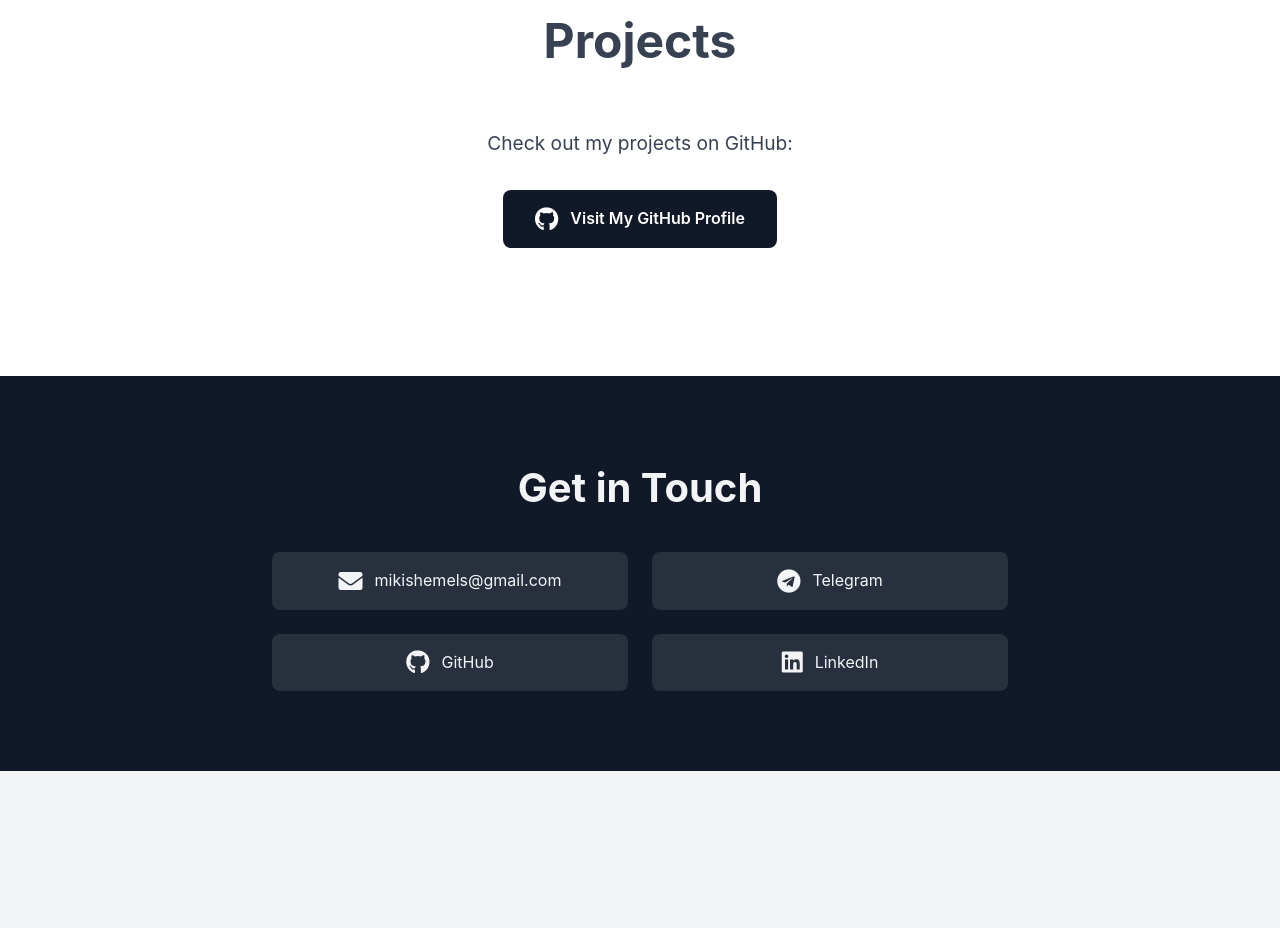
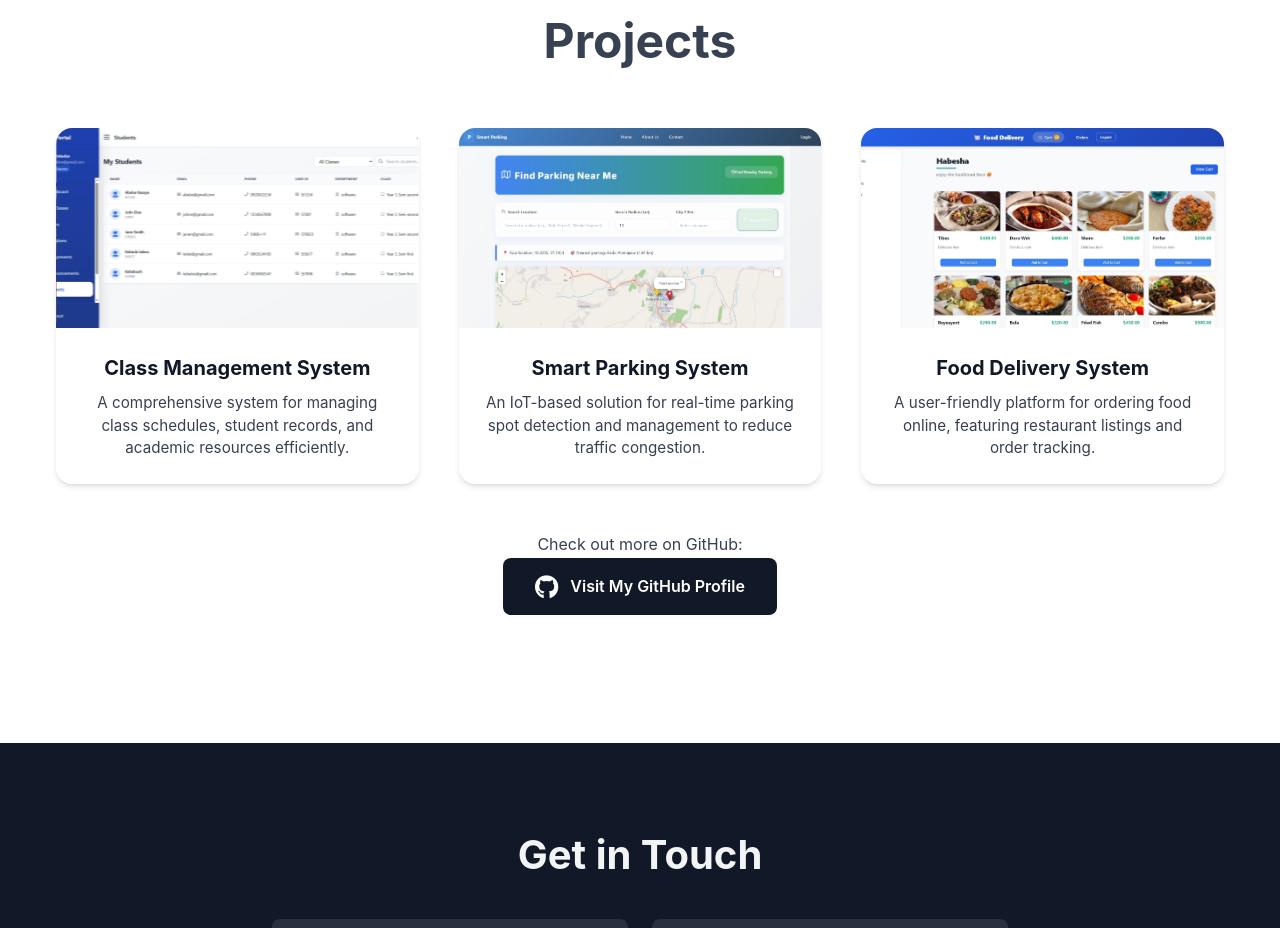
Before and after one commit to mikiyas47/portfoilio, a plain HTML site: page port folio/index.html in a window 1280 px wide. Shown: the part 2438-3366 px from the top of the page. Before the commit the page ends 3209 px from the top, so only its background shows below. Drawn offline with Linux system fonts and the light colour scheme.

Commit message:
reviewing

```diff
--- a/port folio/index.html
+++ b/port folio/index.html
@@ -1,5 +1,6 @@
 <!DOCTYPE html>
 <html lang="en">
+
 <head>
   <meta charset="UTF-8">
   <meta name="viewport" content="width=device-width, initial-scale=1.0">
@@ -8,6 +9,7 @@
   <link rel="stylesheet" href="styles.css">
   <link rel="stylesheet" href="https://cdnjs.cloudflare.com/ajax/libs/font-awesome/5.15.3/css/all.min.css">
 </head>
+
 <body>
 
   <header>
@@ -28,7 +30,8 @@
       <div class="hero-content">
         <h1>Hello, I'm <span class="highlight">Mikiyas</span></h1>
         <p class="hero-subtitle">Software Engineer Student</p>
-        <p class="hero-description">Passionate about creating innovative web solutions and turning ideas into reality through code.</p>
+        <p class="hero-description">Passionate about creating innovative web solutions and turning ideas into reality
+          through code.</p>
       </div>
       <div class="hero-image">
         <img src="profile.JPG" alt="Mikiyas Shemels">
@@ -42,23 +45,28 @@
     <div class="about-container">
       <div class="about-content">
         <h2>About Me</h2>
-        <p class="about-intro">I am a passionate Software Engineering student at Debremarkos University, dedicated to creating innovative solutions through code.</p>
+        <p class="about-intro">I am a passionate Software Engineering student at Debremarkos University, dedicated to
+          creating innovative solutions through code.</p>
         <div class="about-details">
           <div class="about-item">
             <h3><i class="fas fa-graduation-cap"></i> Education</h3>
-            <p>Currently pursuing a degree in Software Engineering at Debremarkos University, with a focus on web development and software architecture.</p>
+            <p>Currently pursuing a degree in Software Engineering at Debremarkos University, with a focus on web
+              development and software architecture.</p>
           </div>
           <div class="about-item">
             <h3><i class="fas fa-laptop-code"></i> Experience</h3>
-            <p>Actively involved in various web development projects, with hands-on experience in both front-end and back-end technologies. Proficient in modern development frameworks and practices.</p>
+            <p>Actively involved in various web development projects, with hands-on experience in both front-end and
+              back-end technologies. Proficient in modern development frameworks and practices.</p>
           </div>
           <div class="about-item">
             <h3><i class="fas fa-rocket"></i> Goals</h3>
-            <p>Aspiring to become a web developer, with a particular interest in building scalable web applications and contributing to open-source projects.</p>
+            <p>Aspiring to become a web developer, with a particular interest in building scalable web applications and
+              contributing to open-source projects.</p>
           </div>
           <div class="about-item">
             <h3><i class="fas fa-heart"></i> Interests</h3>
-            <p>Beyond coding, I'm passionate about problem-solving, continuous learning, and collaborating with other developers to create meaningful applications.</p>
+            <p>Beyond coding, I'm passionate about problem-solving, continuous learning, and collaborating with other
+              developers to create meaningful applications.</p>
           </div>
         </div>
       </div>
@@ -119,13 +127,13 @@
         </div>
         <h3>NodeJS</h3>
       </li>
-       <li>
+      <li>
         <div class="skill-icon">
           <i class="fas fa-database"></i>
         </div>
         <h3>MYSQL</h3>
       </li>
-       <li>
+      <li>
         <div class="skill-icon">
           <i class="fas fa-database"></i>
         </div>
@@ -137,8 +145,52 @@
   <!-- Projects Section -->
   <section id="projects" class="projects">
     <h2>Projects</h2>
+    <div class="project-grid">
+      <div class="project-card">
+        <a href="https://github.com/mikiyas47/Class-Managment-System" target="_blank" class="project-link">
+          <div class="project-image slider-container">
+            <div class="slider-wrapper">
+              <img src="Screenshot_3-12-2025_201941_localhost.jpeg" alt="Class Management System 1">
+              <img src="s.jpeg" alt="Class Management System 2">
+            </div>
+          </div>
+        </a>
+        <div class="project-info">
+          <h3>Class Management System</h3>
+          <p class="project-description">A comprehensive system for managing class schedules, student records, and
+            academic resources efficiently.</p>
+        </div>
+      </div>
+      <div class="project-card">
+        <a href="https://github.com/mikiyas47/smart_parking_system" target="_blank" class="project-link">
+          <div class="project-image slider-container">
+            <div class="slider-wrapper slider-delayed">
+              <img src="Screenshot_3-12-2025_212347_localhost.jpeg" alt="Smart Parking System 1">
+              <img src="Screenshot_3-12-2025_212425_localhost.jpeg" alt="Smart Parking System 2">
+            </div>
+          </div>
+        </a>
+        <div class="project-info">
+          <h3>Smart Parking System</h3>
+          <p class="project-description">An IoT-based solution for real-time parking spot detection and management to
+            reduce traffic congestion.</p>
+        </div>
+      </div>
+      <div class="project-card">
+        <a href="https://github.com/mikiyas47/Food_Delivery" target="_blank" class="project-link">
+          <div class="project-image">
+            <img src="Screenshot_3-12-2025_21550_localhost.jpeg" alt="Food Delivery System">
+          </div>
+        </a>
+        <div class="project-info">
+          <h3>Food Delivery System</h3>
+          <p class="project-description">A user-friendly platform for ordering food online, featuring restaurant
+            listings and order tracking.</p>
+        </div>
+      </div>
+    </div>
     <div class="project-container">
-      <p>Check out my projects on GitHub:</p>
+      <p>Check out more on GitHub:</p>
       <a href="https://github.com/mikiyas47/miki" class="github-link" target="_blank">
         <i class="fab fa-github"></i>
         Visit My GitHub Profile
@@ -173,4 +225,5 @@
 
   <script src="script.js"></script>
 </body>
+
 </html>
--- a/port folio/styles.css
+++ b/port folio/styles.css
@@ -322,14 +322,114 @@ nav {
 
 .project-container {
   max-width: 800px;
-  margin: 0 auto;
+  margin: 3rem auto 0;
   text-align: center;
 }
 
-.project-container p {
-  font-size: 1.2rem;
+.project-grid {
+  display: grid;
+  grid-template-columns: repeat(auto-fit, minmax(300px, 1fr));
+  gap: 2.5rem;
+  max-width: 1200px;
+  margin: 0 auto;
+  padding: 0 1rem;
+}
+
+.project-card {
+  background: white;
+  border-radius: 1rem;
+  overflow: hidden;
+  box-shadow: var(--shadow);
+  transition: transform 0.3s ease, box-shadow 0.3s ease;
+}
+
+.project-card:hover {
+  transform: translateY(-10px);
+  box-shadow: 0 20px 25px -5px rgb(0 0 0 / 0.1), 0 8px 10px -6px rgb(0 0 0 / 0.1);
+}
+
+.project-image {
+  width: 100%;
+  height: 200px;
+  overflow: hidden;
+  position: relative;
+}
+
+.project-image img {
+  width: 100%;
+  height: 100%;
+  object-fit: cover;
+  transition: transform 0.5s ease;
+}
+
+/* Slider Styles */
+.slider-container .slider-wrapper {
+  display: flex;
+  width: 200%;
+  /* 2 images */
+  height: 100%;
+  animation: slide 6s infinite;
+}
+
+.slider-container .slider-wrapper img {
+  width: 50%;
+  /* Each image takes half of the 200% width */
+  height: 100%;
+  object-fit: cover;
+}
+
+.slider-container .slider-wrapper.slider-delayed {
+  animation-delay: -1.5s;
+}
+
+@keyframes slide {
+
+  0%,
+  45% {
+    transform: translateX(0);
+  }
+
+  50%,
+  95% {
+    transform: translateX(-50%);
+  }
+
+  100% {
+    transform: translateX(0);
+  }
+}
+
+.project-card:hover .project-image:not(.slider-container) img {
+  transform: scale(1.1);
+}
+
+/* Disable zoom on slider images to prevent conflict with slide animation */
+.project-card:hover .slider-container .slider-wrapper img {
+  transform: none;
+}
+
+.project-info {
+  padding: 1.5rem;
+  text-align: center;
+}
+
+.project-info h3 {
+  color: var(--dark);
+  font-size: 1.25rem;
+  margin-bottom: 0.5rem;
+}
+
+.project-description {
+  font-size: 0.95rem;
   color: var(--text);
-  margin-bottom: 2rem;
+  line-height: 1.5;
+  margin-bottom: 0;
+}
+
+.project-link {
+  display: block;
+  text-decoration: none;
+  color: inherit;
 }
 
 .github-link {
@@ -490,9 +590,10 @@ footer {
 
 /* Responsive Design */
 @media (max-width: 768px) {
-  nav{
+  nav {
     width: fit-content;
   }
+
   .nav-links {
     flex-direction: row;
     padding: 5px;
```
Also changed, not shown: port folio/Screenshot_3-12-2025_201941_localhost.jpeg (added), port folio/Screenshot_3-12-2025_212347_localhost.jpeg (added), port folio/Screenshot_3-12-2025_212425_localhost.jpeg (added), port folio/Screenshot_3-12-2025_21550_localhost.jpeg (added), port folio/s.jpeg (added).
